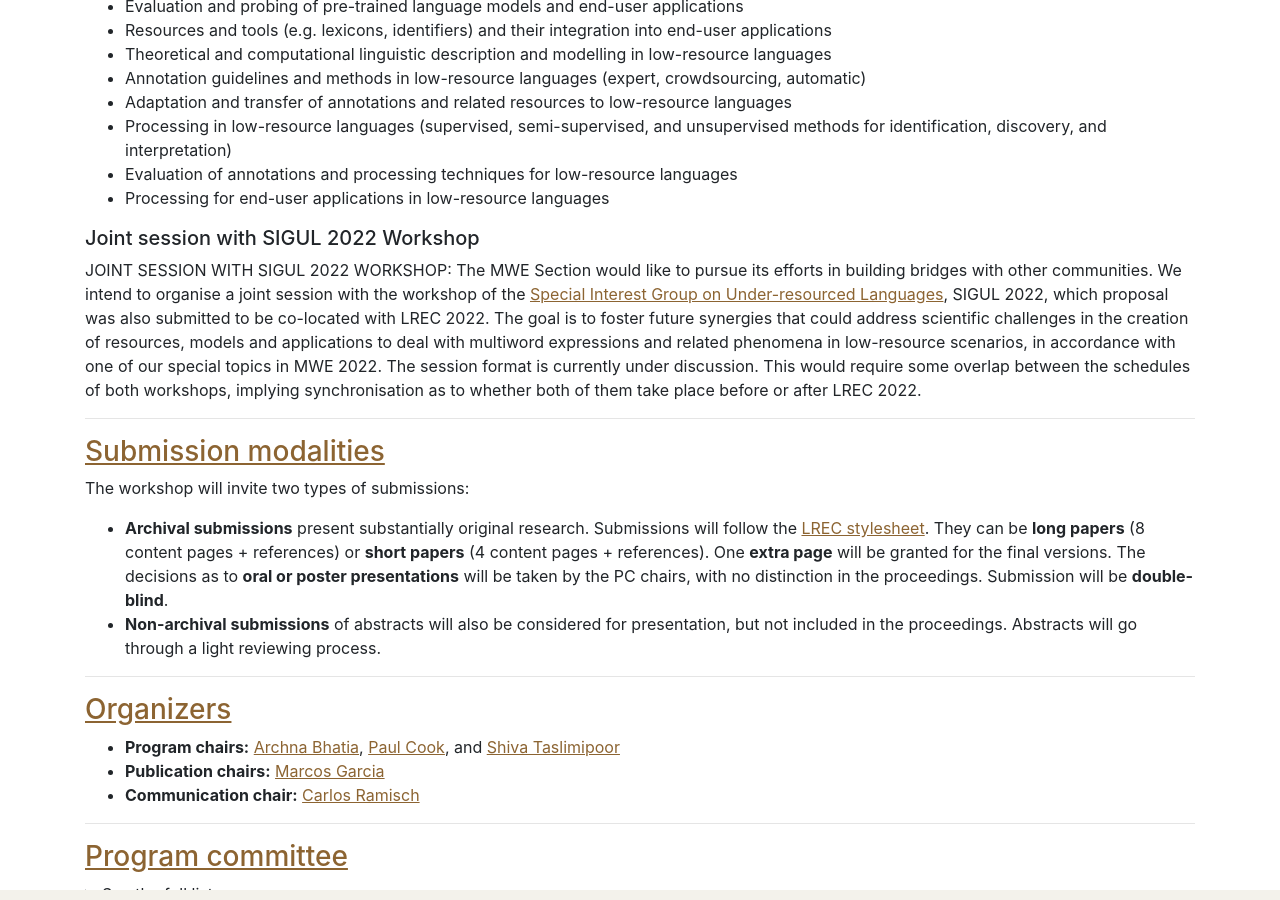
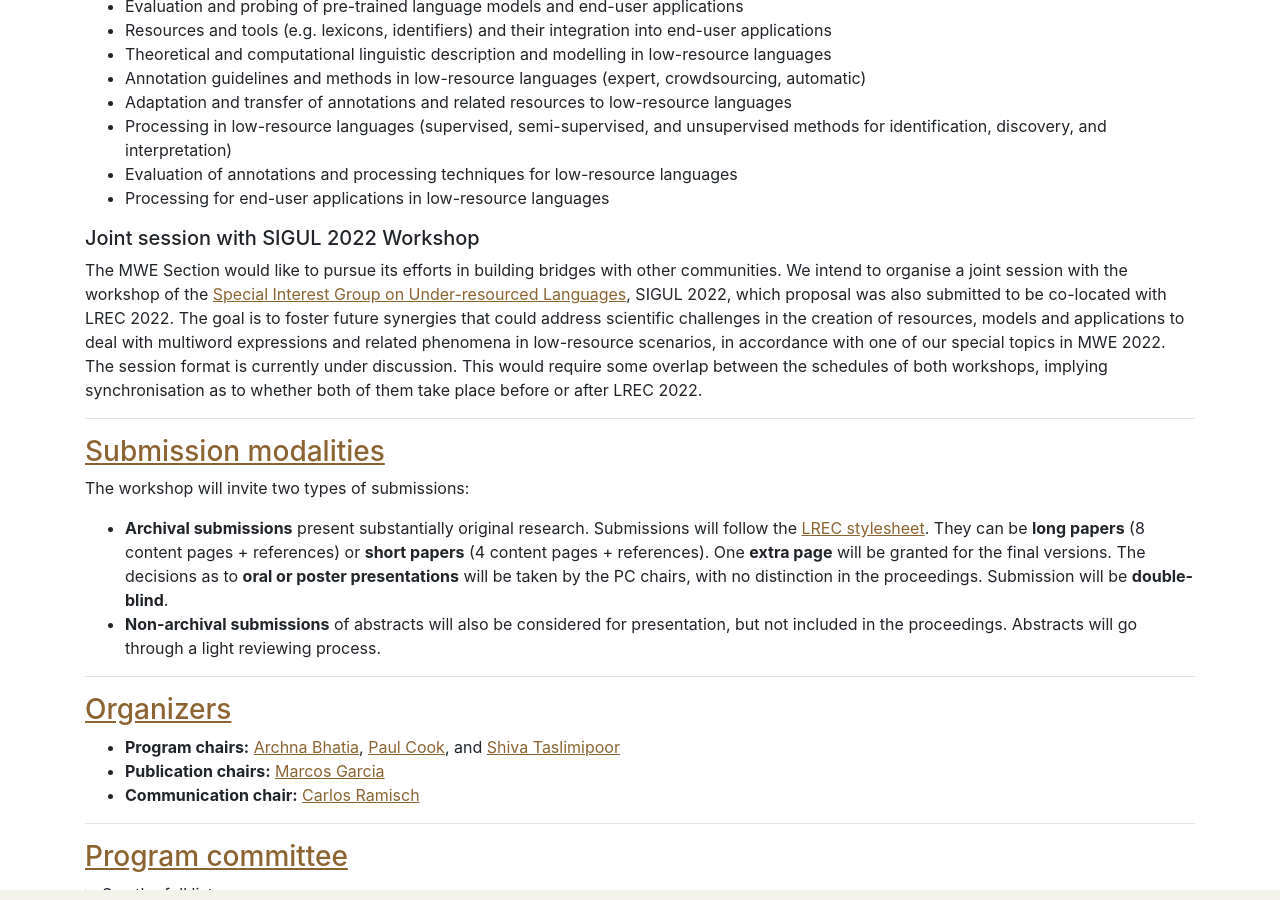
Before and after one commit to multiword/multiword.github.io, a Jekyll site: the page built from mwe2022/index.md, in a window 1280 px wide and 900 px high, scrolled down 1938 px. Built offline with Jekyll 4.4.1, drawn with Linux system fonts in a browser that asks for light colours; comment, search, counter and statistics services are not loaded.

Commit message:
Remove duplicate title for the joint session

```diff
--- a/mwe2022/index.md
+++ b/mwe2022/index.md
@@ -82,7 +82,7 @@ Therefore, we would like to bring together and encourage researchers in various
 
 ##### Joint session with SIGUL 2022 Workshop
 
-JOINT SESSION WITH SIGUL 2022 WORKSHOP: The MWE Section would like to pursue its efforts in building bridges with other communities. We intend to organise a joint session with the workshop of the [Special Interest Group on Under-resourced Languages](http://www.elra.info/en/sig/sigul/), SIGUL 2022, which proposal was also submitted to be co-located with LREC 2022. The goal is to foster future synergies that could address scientific challenges in the creation of resources, models and applications to deal with multiword expressions and related phenomena in low-resource scenarios, in accordance with one of our special topics in MWE 2022.  The session format is currently under discussion. This would require some overlap between the schedules of both workshops, implying synchronisation as to whether both of them take place before or after LREC 2022.
+The MWE Section would like to pursue its efforts in building bridges with other communities. We intend to organise a joint session with the workshop of the [Special Interest Group on Under-resourced Languages](http://www.elra.info/en/sig/sigul/), SIGUL 2022, which proposal was also submitted to be co-located with LREC 2022. The goal is to foster future synergies that could address scientific challenges in the creation of resources, models and applications to deal with multiword expressions and related phenomena in low-resource scenarios, in accordance with one of our special topics in MWE 2022.  The session format is currently under discussion. This would require some overlap between the schedules of both workshops, implying synchronisation as to whether both of them take place before or after LREC 2022.
 
 -----
 
```
